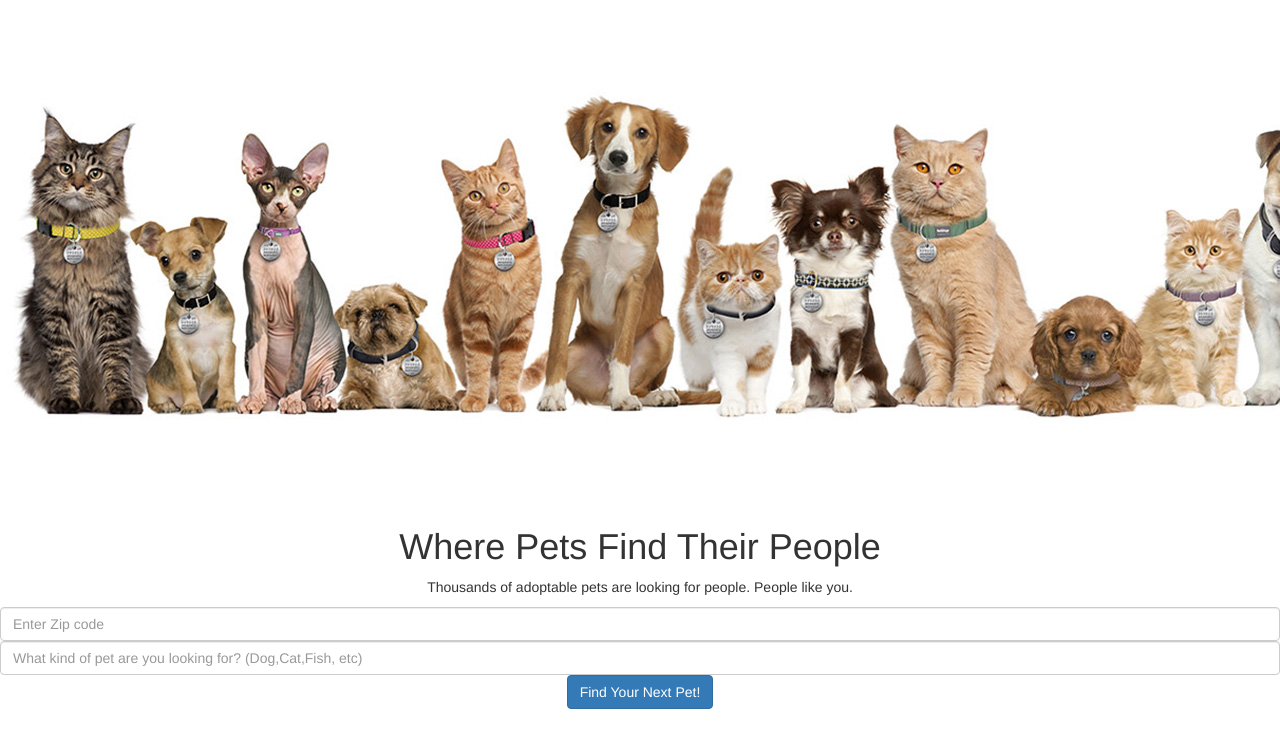
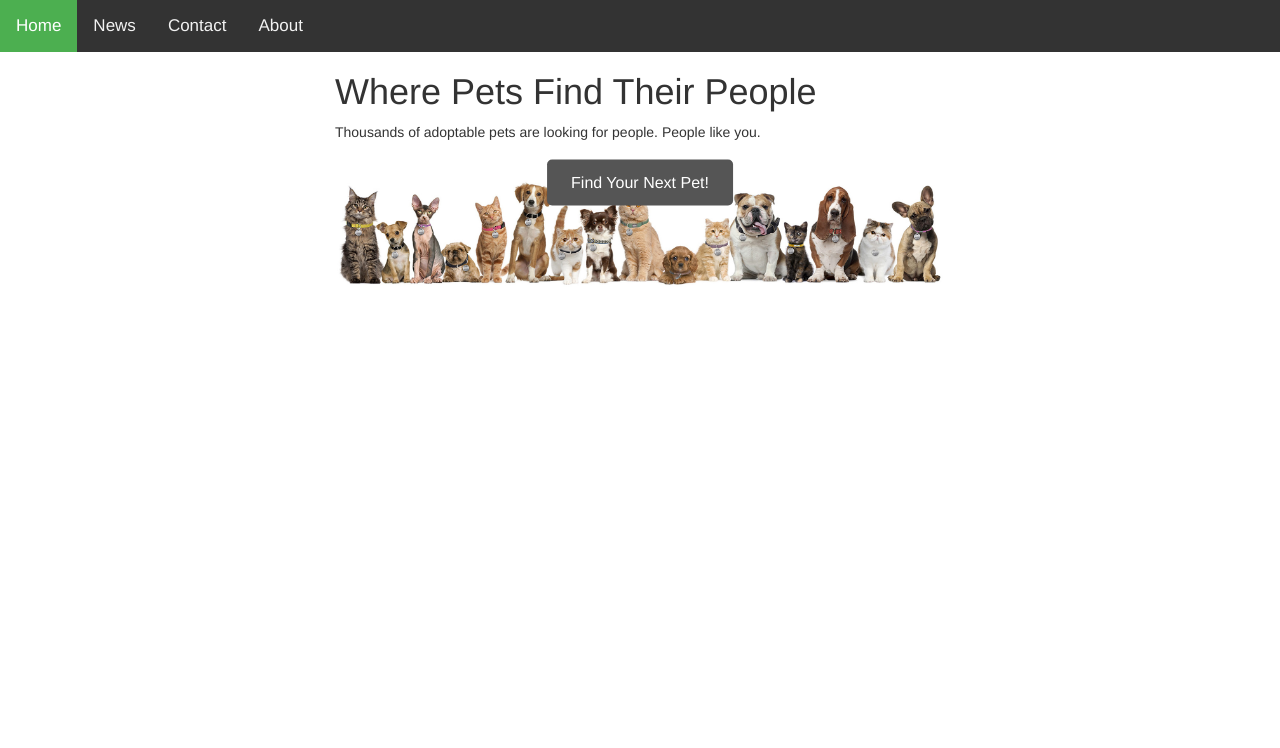
Before and after one commit to qpzja46/Project_2, a Flask app: page / in a window 1280 px wide; the page is wider, and only the part inside the window is pictured. Shown: the top 748 px of that part. Run offline with Flask 2, Linux system fonts and the light colour scheme; data that the repository does not hold is empty; some libraries are stand-ins or nearby versions.

Commit message:
htmls still wokring

```diff
--- a/static/style.css
+++ b/static/style.css
@@ -0,0 +1,59 @@
+/* Add a black background color to the top navigation */
+.topnav {
+    background-color: #333;
+    overflow: hidden;
+  }
+
+  /* Style the links inside the navigation bar */
+  .topnav a {
+    float: left;
+    color: #f2f2f2;
+    text-align: center;
+    padding: 14px 16px;
+    text-decoration: none;
+    font-size: 17px;
+  }
+
+  /* Change the color of links on hover */
+  .topnav a:hover {
+    background-color: #ddd;
+    color: black;
+  }
+
+  /* Add a color to the active/current link */
+  .topnav a.active {
+    background-color: #4CAF50;
+    color: white;
+  }
+
+  /* Container needed to position the button. Adjust the width as needed */
+.container {
+    position: relative;
+    width: 50%;
+  }
+
+  /* Make the image responsive */
+  .container img {
+    width: 100%;
+    height: auto;
+  }
+
+  /* Style the button and place it in the middle of the container/image */
+  .container .btn {
+    position: absolute;
+    top: 50%;
+    left: 50%;
+    transform: translate(-50%, -50%);
+    -ms-transform: translate(-50%, -50%);
+    background-color: #555;
+    color: white;
+    font-size: 16px;
+    padding: 12px 24px;
+    border: none;
+    cursor: pointer;
+    border-radius: 5px;
+  }
+
+  .container .btn:hover {
+    background-color: black;
+  }
--- a/templates/index.html
+++ b/templates/index.html
@@ -2,6 +2,48 @@
 <html lang="en">
 
 <head>
+
+    <meta name="viewport" content="width=device-width, initial-scale=1">
+    <style>
+    body {
+      margin: 0;
+      font-family: Arial, Helvetica, sans-serif;
+    }
+
+    .topnav {
+      overflow: hidden;
+      background-color: #333;
+    }
+
+    .topnav a {
+      float: left;
+      color: #f2f2f2;
+      text-align: center;
+      padding: 14px 16px;
+      text-decoration: none;
+      font-size: 17px;
+    }
+
+    .topnav a:hover {
+      background-color: #ddd;
+      color: black;
+    }
+
+    .topnav a.active {
+      background-color: #4CAF50;
+      color: white;
+    }
+    </style>
+    </head>
+    <body>
+
+    <div class="topnav">
+      <a class="active" href="#/">Home</a>
+      <a href="#news">News</a>
+      <a href="#contact">Contact</a>
+      <a href="#about">About</a>
+    </div>
+
   <meta charset="UTF-8">
   <meta name="viewport" content="width=device-width, initial-scale=1.0">
   <meta http-equiv="X-UA-Compatible" content="ie=edge">
@@ -10,9 +52,18 @@
   <link rel="stylesheet" href="static/style.css">
 </head>
 
-<body>
+<div class="container">
+    <div class="card-body">
+        <div class="card bg-dark text-white">
+    <h1 class="card-title">Where Pets Find Their People</h1>
+    <p class="card-text">Thousands of adoptable pets are looking for people. People like you.</p>
+    <img src="static/pets_header.jpg" alt="Header image">
+    <button class="btn">Find Your Next Pet!</button>
+  </div>
+</div>
+</div>
 
-    <div class="card text-center">
+    <!-- <div class="card text-center">
 
         <div class="card-body">
             <div class="card bg-dark text-white">
@@ -29,17 +80,8 @@
         <div class="card-footer text-muted">
 
         </div>
-      </div>
-      <!-- <div class="input-group">
-          <input type="text" class="form-control" placeholder="Enter Zip code" aria-label="Enter Zipcode" aria-describedby="basic-addon2">
-          <input type="text" class="form-control" placeholder="What kind of pet are you looking for?(Dog,Cat, etc)" aria-label="User's Input" aria-describedby="button-addon2">
-          <div class="input-group-append">
-          <a href="/map" class="btn btn-primary">Find Your Next Pet!</a>
-            <button class="btn btn-outline-secondary" type="button">Dogs</button>
-            <button class="btn btn-outline-secondary" type="button">Cats</button>
-          </div>
-        </div>
-      -->
+      </div> -->
+
   <script src="https://d3js.org/d3.v5.min.js"></script>
   <script src="static/logic.js"></script>
 </body>
```
Also changed, not shown: templates/map.html (+39 -6 lines).
